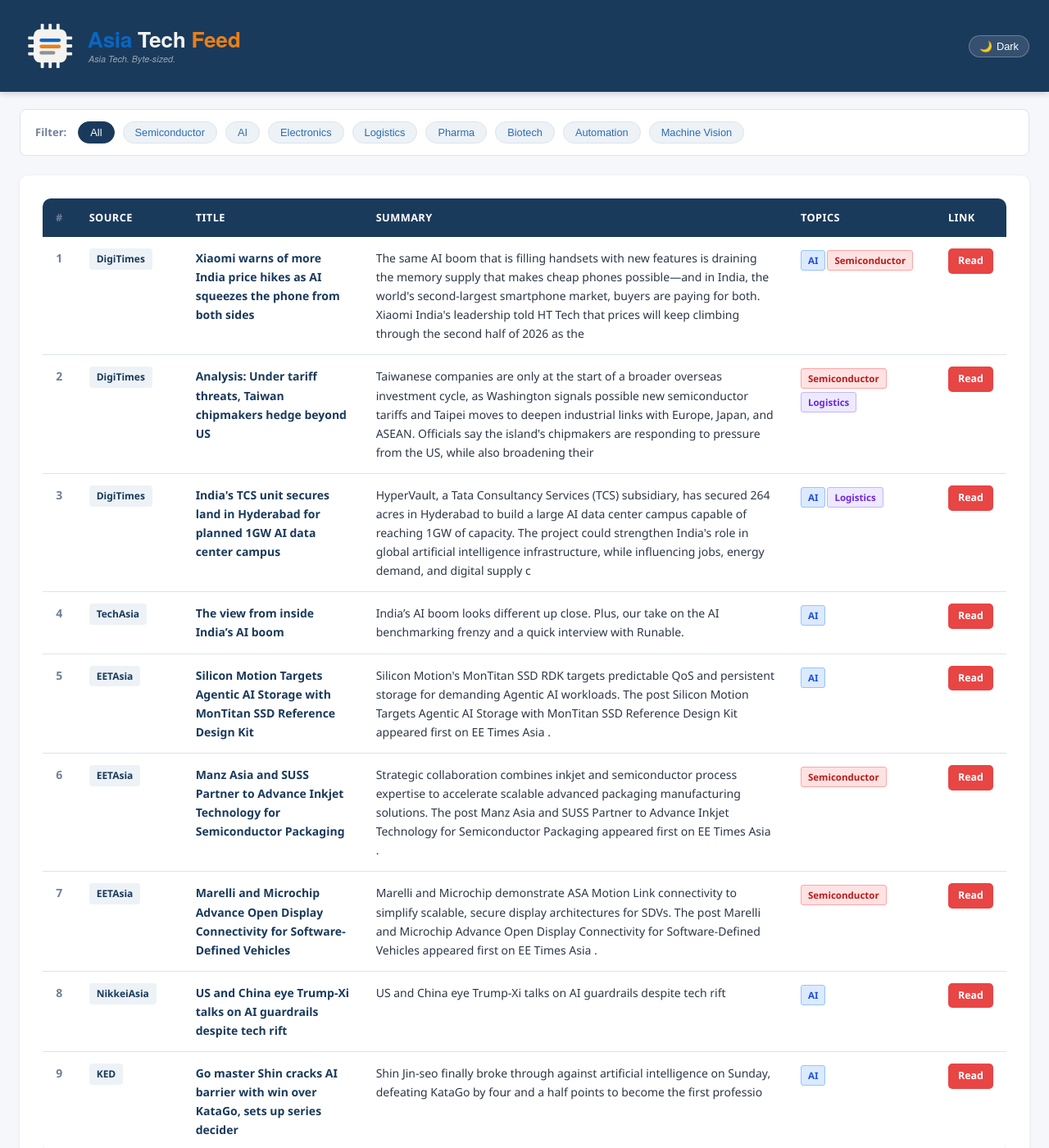
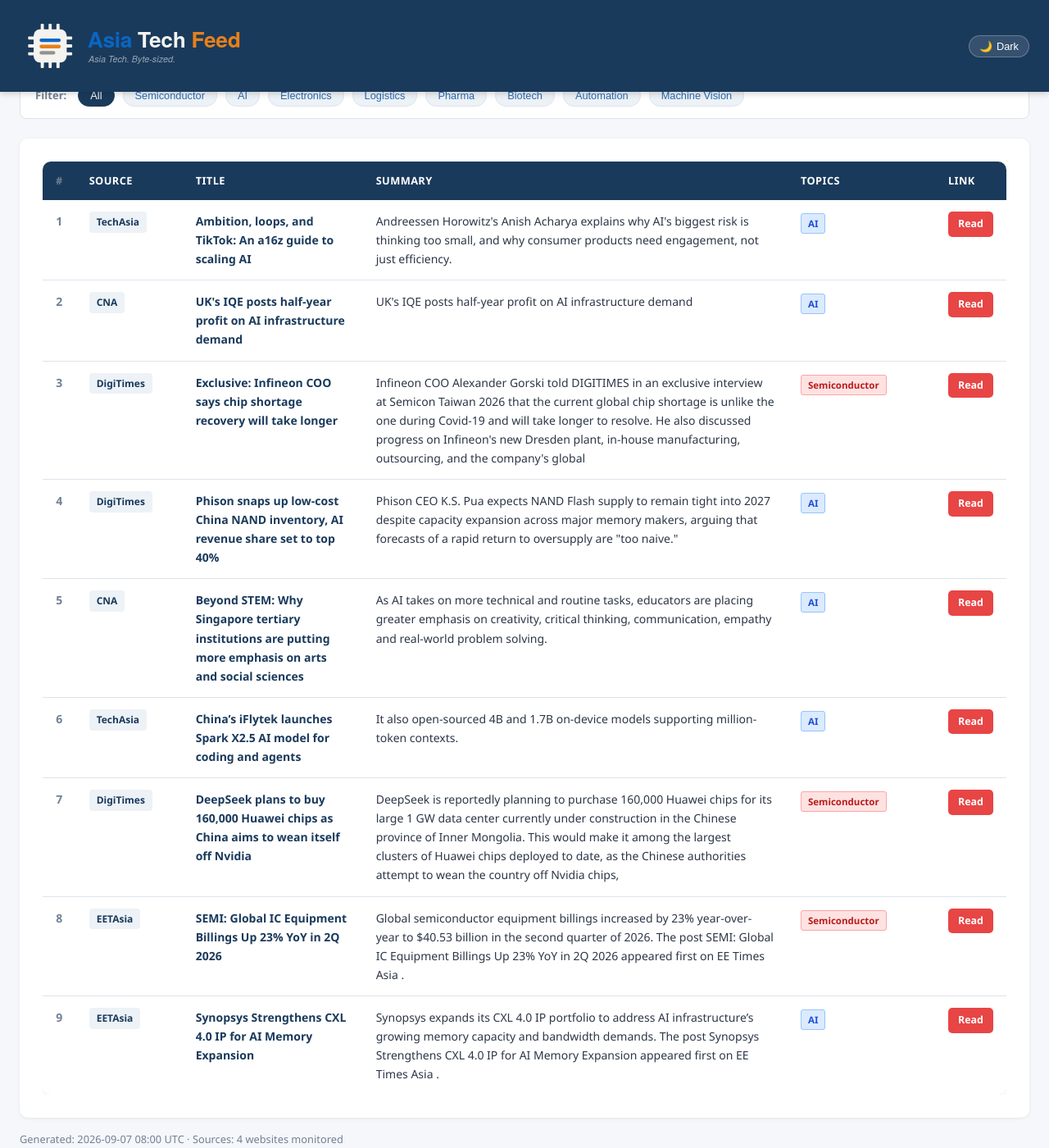
Before and after one commit to asiatechfeed/Asia-Tech-Feed, a Jekyll site: the page built from _posts/2026-09-07-asia-tech-news-digest.md, in a window 1280 px wide and 1400 px high, scrolled down 633 px. Shown: the whole window at 82% size. Built offline with Jekyll 4.4.1, drawn with Linux system fonts in a browser that asks for light colours; a script that is not in the unit is left out; some of the changed text lies outside the part shown.

Commit message:
📰 News digest 2026-09-07 (9 articles)

```diff
--- a/_posts/2026-09-07-asia-tech-news-digest.md
+++ b/_posts/2026-09-07-asia-tech-news-digest.md
@@ -1,16 +1,16 @@
 ---
 layout: post
 title: "Asia Tech News Digest - September 07, 2026"
-date: 2026-09-07 12:12:57 +0800
+date: 2026-09-07 16:00:45 +0800
 articles_count: 9
-sources_count: 5
-sources: ["DigiTimes", "EETAsia", "KED", "NikkeiAsia", "TechAsia"]
+sources_count: 4
+sources: ["CNA", "DigiTimes", "EETAsia", "TechAsia"]
 csv_file: /assets/data/news-2026-09-07.tsv
-featured_title: "Xiaomi warns of more India price hikes as AI squeezes the phone from both sides"
-featured_url: "https://www.digitimes.com/news/a20260907VL202/price-xiaomi-market-smartphone-2026.html"
-featured_source: "DigiTimes"
-featured_summary: "The same AI boom that is filling handsets with new features is draining the memory supply that makes cheap phones possible\u2014and in India, the world's second-largest smartphone market, buyers are paying for both. Xiaomi India's leadership told HT Tech that prices will keep climbing through the second half of 2026 as the "
-featured_image: "https://img.digitimes.com/newsshow/20260907vl202_files/2_b.jpg"
+featured_title: "Ambition, loops, and TikTok: An a16z guide to scaling AI"
+featured_url: "https://www.techinasia.com/ambition-loops-tiktok-a16z-guide-scaling-ai"
+featured_source: "TechAsia"
+featured_summary: "Andreessen Horowitz's Anish Acharya explains why AI's biggest risk is thinking too small, and why consumer products need engagement, not just efficiency."
+featured_image: ""
 ---
 
 <table class="news-table">
@@ -27,75 +27,75 @@ featured_image: "https://img.digitimes.com/newsshow/20260907vl202_files/2_b.jpg"
 <tbody>
 <tr>
   <td class="col-num">1</td>
-  <td class="col-source"><span class="source-badge">DigiTimes</span></td>
-  <td class="col-title"><span class="article-title">Xiaomi warns of more India price hikes as AI squeezes the phone from both sides</span></td>
-  <td class="col-summary">The same AI boom that is filling handsets with new features is draining the memory supply that makes cheap phones possible—and in India, the world's second-largest smartphone market, buyers are paying for both. Xiaomi India's leadership told HT Tech that prices will keep climbing through the second half of 2026 as the </td>
-  <td class="col-tags"><span class="tag ai">AI</span><span class="tag semi">Semiconductor</span></td>
-  <td class="col-link"><a class="btn-link" href="https://www.digitimes.com/news/a20260907VL202/price-xiaomi-market-smartphone-2026.html" target="_blank" rel="noopener">Read</a></td>
+  <td class="col-source"><span class="source-badge">TechAsia</span></td>
+  <td class="col-title"><span class="article-title">Ambition, loops, and TikTok: An a16z guide to scaling AI</span></td>
+  <td class="col-summary">Andreessen Horowitz's Anish Acharya explains why AI's biggest risk is thinking too small, and why consumer products need engagement, not just efficiency.</td>
+  <td class="col-tags"><span class="tag ai">AI</span></td>
+  <td class="col-link"><a class="btn-link" href="https://www.techinasia.com/ambition-loops-tiktok-a16z-guide-scaling-ai" target="_blank" rel="noopener">Read</a></td>
 </tr>
 <tr>
   <td class="col-num">2</td>
-  <td class="col-source"><span class="source-badge">DigiTimes</span></td>
-  <td class="col-title"><span class="article-title">Analysis: Under tariff threats, Taiwan chipmakers hedge beyond US</span></td>
-  <td class="col-summary">Taiwanese companies are only at the start of a broader overseas investment cycle, as Washington signals possible new semiconductor tariffs and Taipei moves to deepen industrial links with Europe, Japan, and ASEAN. Officials say the island's chipmakers are responding to pressure from the US, while also broadening their </td>
-  <td class="col-tags"><span class="tag semi">Semiconductor</span><span class="tag logis">Logistics</span></td>
-  <td class="col-link"><a class="btn-link" href="https://www.digitimes.com/news/a20260907PD205/taiwan-investment-europe-supply-chain-taipei.html" target="_blank" rel="noopener">Read</a></td>
+  <td class="col-source"><span class="source-badge">CNA</span></td>
+  <td class="col-title"><span class="article-title">UK's IQE posts half-year profit on AI infrastructure demand</span></td>
+  <td class="col-summary">UK's IQE posts half-year profit on AI infrastructure demand</td>
+  <td class="col-tags"><span class="tag ai">AI</span></td>
+  <td class="col-link"><a class="btn-link" href="https://www.channelnewsasia.com/business/uks-iqe-posts-half-year-profit-ai-infrastructure-demand-6366826" target="_blank" rel="noopener">Read</a></td>
 </tr>
 <tr>
   <td class="col-num">3</td>
   <td class="col-source"><span class="source-badge">DigiTimes</span></td>
-  <td class="col-title"><span class="article-title">India's TCS unit secures land in Hyderabad for planned 1GW AI data center campus</span></td>
-  <td class="col-summary">HyperVault, a Tata Consultancy Services (TCS) subsidiary, has secured 264 acres in Hyderabad to build a large AI data center campus capable of reaching 1GW of capacity. The project could strengthen India's role in global artificial intelligence infrastructure, while influencing jobs, energy demand, and digital supply c</td>
-  <td class="col-tags"><span class="tag ai">AI</span><span class="tag logis">Logistics</span></td>
-  <td class="col-link"><a class="btn-link" href="https://www.digitimes.com/news/a20260907PR200/hyderabad-data-center-infrastructure-subsidiary-telangana.html" target="_blank" rel="noopener">Read</a></td>
+  <td class="col-title"><span class="article-title">Exclusive: Infineon COO says chip shortage recovery will take longer</span></td>
+  <td class="col-summary">Infineon COO Alexander Gorski told DIGITIMES in an exclusive interview at Semicon Taiwan 2026 that the current global chip shortage is unlike the one during Covid-19 and will take longer to resolve. He also discussed progress on Infineon's new Dresden plant, in-house manufacturing, outsourcing, and the company's global</td>
+  <td class="col-tags"><span class="tag semi">Semiconductor</span></td>
+  <td class="col-link"><a class="btn-link" href="https://www.digitimes.com/news/a20260907PD209/infineon-chip-shortage-manufacturing-capacity-digitimes.html" target="_blank" rel="noopener">Read</a></td>
 </tr>
 <tr>
   <td class="col-num">4</td>
-  <td class="col-source"><span class="source-badge">TechAsia</span></td>
-  <td class="col-title"><span class="article-title">The view from inside India’s AI boom</span></td>
-  <td class="col-summary">India’s AI boom looks different up close. Plus, our take on the AI benchmarking frenzy and a quick interview with Runable.</td>
+  <td class="col-source"><span class="source-badge">DigiTimes</span></td>
+  <td class="col-title"><span class="article-title">Phison snaps up low-cost China NAND inventory, AI revenue share set to top 40%</span></td>
+  <td class="col-summary">Phison CEO K.S. Pua expects NAND Flash supply to remain tight into 2027 despite capacity expansion across major memory makers, arguing that forecasts of a rapid return to oversupply are "too naive."</td>
   <td class="col-tags"><span class="tag ai">AI</span></td>
-  <td class="col-link"><a class="btn-link" href="https://www.techinasia.com/view-indias-ai-boom" target="_blank" rel="noopener">Read</a></td>
+  <td class="col-link"><a class="btn-link" href="https://www.digitimes.com/news/a20260907PD211/phison-nand-flash-inventory-revenue.html" target="_blank" rel="noopener">Read</a></td>
 </tr>
 <tr>
   <td class="col-num">5</td>
-  <td class="col-source"><span class="source-badge">EETAsia</span></td>
-  <td class="col-title"><span class="article-title">Silicon Motion Targets Agentic AI Storage with MonTitan SSD Reference Design Kit</span></td>
-  <td class="col-summary">Silicon Motion's MonTitan SSD RDK targets predictable QoS and persistent storage for demanding Agentic AI workloads. The post Silicon Motion Targets Agentic AI Storage with MonTitan SSD Reference Design Kit appeared first on EE Times Asia .</td>
+  <td class="col-source"><span class="source-badge">CNA</span></td>
+  <td class="col-title"><span class="article-title">Beyond STEM: Why Singapore tertiary institutions are putting more emphasis on arts and social sciences</span></td>
+  <td class="col-summary">As AI takes on more technical and routine tasks, educators are placing greater emphasis on creativity, critical thinking, communication, empathy and real-world problem solving.</td>
   <td class="col-tags"><span class="tag ai">AI</span></td>
-  <td class="col-link"><a class="btn-link" href="https://www.eetasia.com/silicon-motion-targets-agentic-ai-storage-with-montitan-ssd-reference-design-kit/" target="_blank" rel="noopener">Read</a></td>
+  <td class="col-link"><a class="btn-link" href="https://www.channelnewsasia.com/singapore/beyond-stem-singapore-tertiary-emphasis-arts-social-sciences-6362811" target="_blank" rel="noopener">Read</a></td>
 </tr>
 <tr>
   <td class="col-num">6</td>
-  <td class="col-source"><span class="source-badge">EETAsia</span></td>
-  <td class="col-title"><span class="article-title">Manz Asia and SUSS Partner to Advance Inkjet Technology for Semiconductor Packaging</span></td>
-  <td class="col-summary">Strategic collaboration combines inkjet and semiconductor process expertise to accelerate scalable advanced packaging manufacturing solutions. The post Manz Asia and SUSS Partner to Advance Inkjet Technology for Semiconductor Packaging appeared first on EE Times Asia .</td>
-  <td class="col-tags"><span class="tag semi">Semiconductor</span></td>
-  <td class="col-link"><a class="btn-link" href="https://www.eetasia.com/manz-asia-and-suss-partner-to-advance-inkjet-technology-for-semiconductor-packaging/" target="_blank" rel="noopener">Read</a></td>
+  <td class="col-source"><span class="source-badge">TechAsia</span></td>
+  <td class="col-title"><span class="article-title">China’s iFlytek launches Spark X2.5 AI model for coding and agents</span></td>
+  <td class="col-summary">It also open-sourced 4B and 1.7B on-device models supporting million-token contexts.</td>
+  <td class="col-tags"><span class="tag ai">AI</span></td>
+  <td class="col-link"><a class="btn-link" href="https://www.techinasia.com/bytedance-tops-chinas-tech-hiring-ai-jobs-surge-report" target="_blank" rel="noopener">Read</a></td>
 </tr>
 <tr>
   <td class="col-num">7</td>
-  <td class="col-source"><span class="source-badge">EETAsia</span></td>
-  <td class="col-title"><span class="article-title">Marelli and Microchip Advance Open Display Connectivity for Software-Defined Vehicles</span></td>
-  <td class="col-summary">Marelli and Microchip demonstrate ASA Motion Link connectivity to simplify scalable, secure display architectures for SDVs. The post Marelli and Microchip Advance Open Display Connectivity for Software-Defined Vehicles appeared first on EE Times Asia .</td>
+  <td class="col-source"><span class="source-badge">DigiTimes</span></td>
+  <td class="col-title"><span class="article-title">DeepSeek plans to buy 160,000 Huawei chips as China aims to wean itself off Nvidia</span></td>
+  <td class="col-summary">DeepSeek is reportedly planning to purchase 160,000 Huawei chips for its large 1 GW data center currently under construction in the Chinese province of Inner Mongolia. This would make it among the largest clusters of Huawei chips deployed to date, as the Chinese authorities attempt to wean the country off Nvidia chips,</td>
   <td class="col-tags"><span class="tag semi">Semiconductor</span></td>
-  <td class="col-link"><a class="btn-link" href="https://www.eetasia.com/marelli-and-microchip-advance-open-display-connectivity-for-software-defined-vehicles/" target="_blank" rel="noopener">Read</a></td>
+  <td class="col-link"><a class="btn-link" href="https://www.digitimes.com/news/a20260907VL212/deepseek-huawei-chips-nvidia-bloomberg.html" target="_blank" rel="noopener">Read</a></td>
 </tr>
 <tr>
   <td class="col-num">8</td>
-  <td class="col-source"><span class="source-badge">NikkeiAsia</span></td>
-  <td class="col-title"><span class="article-title">US and China eye Trump-Xi talks on AI guardrails despite tech rift</span></td>
-  <td class="col-summary">US and China eye Trump-Xi talks on AI guardrails despite tech rift</td>
-  <td class="col-tags"><span class="tag ai">AI</span></td>
-  <td class="col-link"><a class="btn-link" href="https://asia.nikkei.com/business/technology/artificial-intelligence/us-and-china-eye-trump-xi-talks-on-ai-guardrails-despite-tech-rift" target="_blank" rel="noopener">Read</a></td>
+  <td class="col-source"><span class="source-badge">EETAsia</span></td>
+  <td class="col-title"><span class="article-title">SEMI: Global IC Equipment Billings Up 23% YoY in 2Q 2026</span></td>
+  <td class="col-summary">Global semiconductor equipment billings increased by 23% year-over-year to $40.53 billion in the second quarter of 2026. The post SEMI: Global IC Equipment Billings Up 23% YoY in 2Q 2026 appeared first on EE Times Asia .</td>
+  <td class="col-tags"><span class="tag semi">Semiconductor</span></td>
+  <td class="col-link"><a class="btn-link" href="https://www.eetasia.com/semi-global-ic-equipment-billings-up-23-yoy-in-2q-2026/" target="_blank" rel="noopener">Read</a></td>
 </tr>
 <tr>
   <td class="col-num">9</td>
-  <td class="col-source"><span class="source-badge">KED</span></td>
-  <td class="col-title"><span class="article-title">Go master Shin cracks AI barrier with win over KataGo, sets up series decider</span></td>
-  <td class="col-summary">Shin Jin-seo finally broke through against artificial intelligence on Sunday, defeating KataGo by four and a half points to become the first professio</td>
+  <td class="col-source"><span class="source-badge">EETAsia</span></td>
+  <td class="col-title"><span class="article-title">Synopsys Strengthens CXL 4.0 IP for AI Memory Expansion</span></td>
+  <td class="col-summary">Synopsys expands its CXL 4.0 IP portfolio to address AI infrastructure’s growing memory capacity and bandwidth demands. The post Synopsys Strengthens CXL 4.0 IP for AI Memory Expansion appeared first on EE Times Asia .</td>
   <td class="col-tags"><span class="tag ai">AI</span></td>
-  <td class="col-link"><a class="btn-link" href="https://www.kedglobal.com/artificial-intelligence/newsView/ked202607190001" target="_blank" rel="noopener">Read</a></td>
+  <td class="col-link"><a class="btn-link" href="https://www.eetasia.com/synopsys-strengthens-cxl-4-0-ip-for-ai-memory-expansion/" target="_blank" rel="noopener">Read</a></td>
 </tr>
 </tbody>
 </table>
```
Also changed, not shown: _data/seen_urls.json (+10 -1 lines), _digest_meta.json (+24 -25 lines), assets/data/news-2026-09-07.tsv (+9 -9 lines), assets/data/search-index.json.
